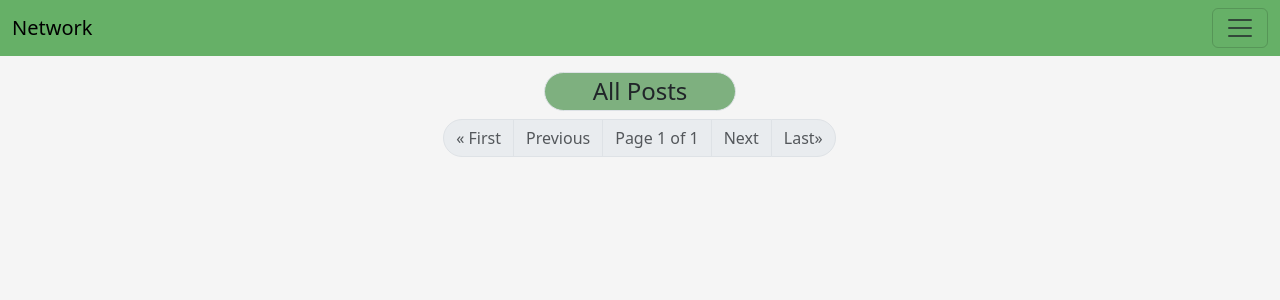
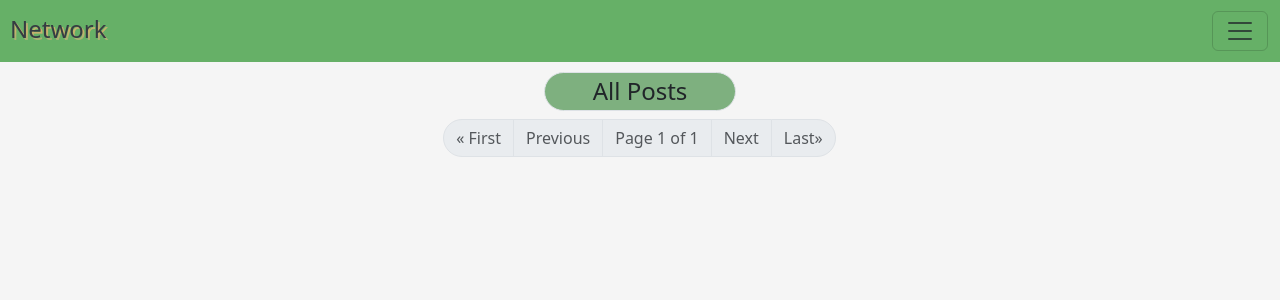
Before and after one commit to NearBee/Js-Network, a Django app: page / in a window 1280 px wide. Shown: the top 300 px of the page. Run offline with Django 3.2, Linux system fonts and the light colour scheme; data that the repository does not hold is empty.

Commit message:
added classes to brand text

```diff
--- a/network/templates/network/layout.html
+++ b/network/templates/network/layout.html
@@ -17,7 +17,9 @@
 
     <nav class="navbar fixed-top">
         <div class="container-fluid">
-            <a class="navbar-brand" href="{% url 'index' %}">Network</a>
+            <a class="navbar-brand" href="{% url 'index' %}">
+                <p class="mb-0 brandText">Network</p>
+            </a>
             <button class="navbar-toggler" type="button" data-bs-toggle="offcanvas" data-bs-target="#offcanvasNavbar"
                 aria-controls="offcanvasNavbar">
                 <span class="navbar-toggler-icon"></span>
```
